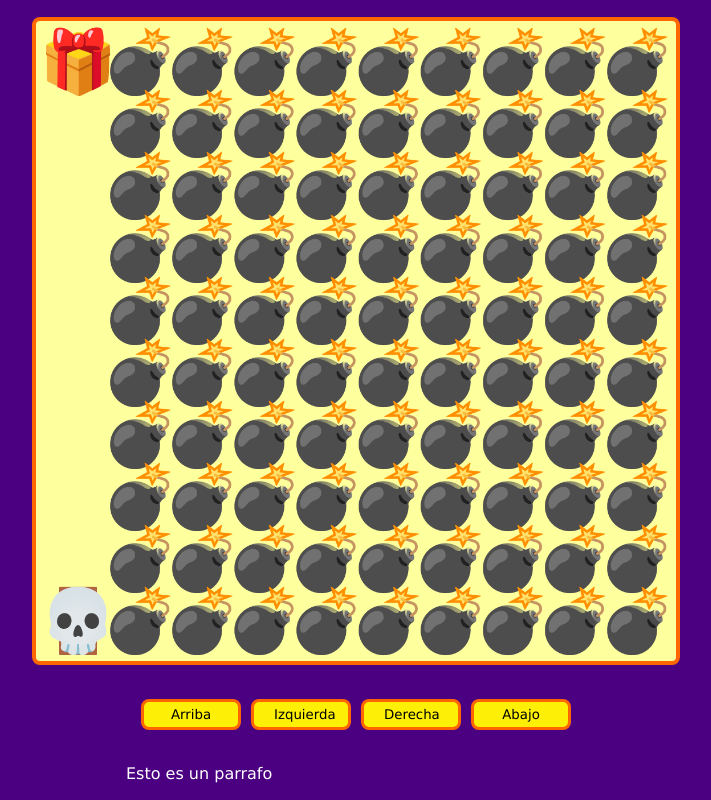
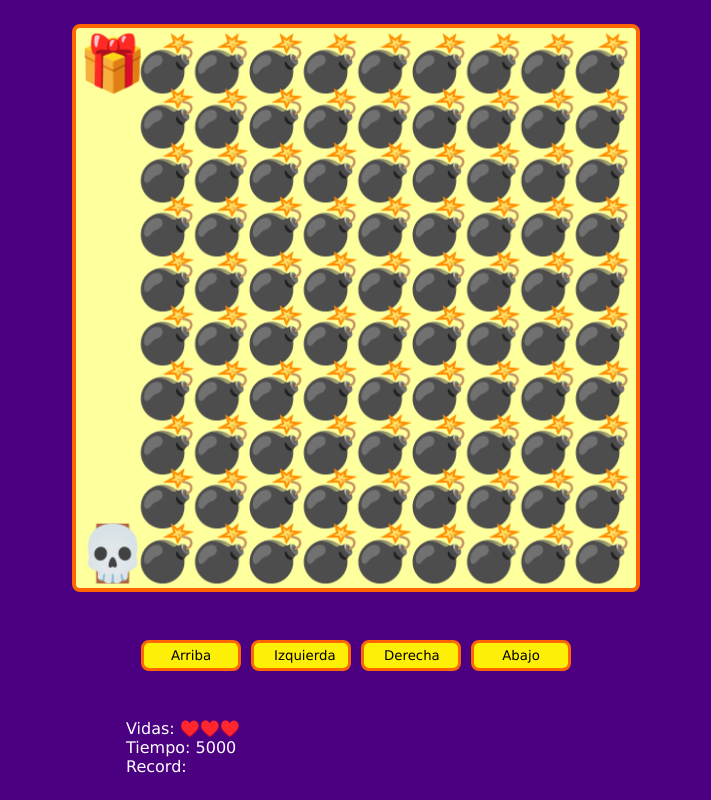
Before and after one commit to amr89-dev/platzi-taller-js-videojuego, a plain HTML site: page index.html in a window 1280 px wide. Shown: the whole page, without its empty margins (284-995 px from the left). Drawn offline with Linux system fonts and the light colour scheme.

Commit message:
falta arreglar los sizes

```diff
--- a/index.html
+++ b/index.html
@@ -20,7 +20,10 @@
       <button class="down">Abajo</button>
     </div>
     <div class="messages">
-      <p>Esto es un parrafo</p>
+      <p>Vidas: <span id="lives"></span></p>
+      <p>Tiempo: <span id="time"></span></p>
+      <p>Record: <span id="record"></span></p>
+      <p id="result"></p>
     </div>
   </div>
   <script src="./maps.js"></script>
--- a/main.js
+++ b/main.js
@@ -4,6 +4,10 @@ const btnUp = document.querySelector(".up");
 const btnLeft = document.querySelector(".left");
 const btnRight = document.querySelector(".right");
 const btnDown = document.querySelector(".down");
+const spanLives = document.querySelector("#lives");
+const spanTime = document.querySelector("#time");
+const spanRecord = document.querySelector("#record");
+const pResult = document.querySelector("#result");
 
 window.addEventListener("load", setCanvasSize);
 window.addEventListener("resize", setCanvasSize);
@@ -11,6 +15,10 @@ let canvasSize;
 let elementSize;
 let level = 0;
 let lives = 3;
+let timeStart;
+let timePlayer;
+let timeInterval;
+
 const playerPosition = {
   x: undefined,
   y: undefined,
@@ -26,8 +34,8 @@ let enemiesPositions = [];
 function setCanvasSize() {
   canvasSize =
     window.innerWidth > window.innerHeight
-      ? innerHeight * 0.8
-      : innerWidth * 0.8;
+      ? innerHeight * 0.7
+      : innerWidth * 0.7;
   canvas.setAttribute("width", canvasSize);
   canvas.setAttribute("height", canvasSize);
   /* Calculando el tamaño de los elementos*/
@@ -53,9 +61,17 @@ function startGame() {
     gameWin();
     return;
   }
+  if (!timeStart) {
+    timeStart = Date.now();
+    timeInterval = setInterval(() => {
+      showTime();
+    }, 100);
+    showRecord();
+  }
   const mapRows = map.trim().split("\n");
   const mapRowCols = mapRows.map((row) => row.trim().split(""));
 
+  showLives();
   //console.log({ mapRows, mapRowCols });
   enemiesPositions = [];
   game.clearRect(0, 0, canvasSize, canvasSize);
@@ -91,6 +107,21 @@ function startGame() {
   movePlayer();
 }
 
+function showLives() {
+  const heartArray = Array(lives).fill(emojis["HEART"]);
+  //console.log(heartArray);
+  spanLives.innerHTML = "";
+  heartArray.forEach((heart) => {
+    spanLives.append(heart);
+  });
+}
+
+function showTime() {
+  spanTime.innerHTML = Date.now() - timeStart;
+}
+function showRecord() {
+  spanRecord.innerHTML = localStorage.getItem("record_time");
+}
 function movePlayer() {
   const colissionX = Math.trunc(playerPosition.x) === giftPosition.x;
   const colissionY = Math.trunc(playerPosition.y) === giftPosition.y;
@@ -122,15 +153,33 @@ function levelUp() {
 
 function gameWin() {
   console.log("Terminaste el juego");
+  clearInterval(timeInterval);
+  const recordTime = localStorage.getItem("record_time");
+  const playerTime = Date.now() - timeStart;
+
+  if (recordTime) {
+    if (recordTime >= playerTime) {
+      localStorage.setItem("record_time", playerTime);
+      pResult.innerHTML = "Superaste el Record";
+    } else {
+      pResult.innerHTML = "No superaste el record";
+    }
+  } else {
+    localStorage.setItem("record_time", playerTime);
+    pResult.innerHTML = "Primera vez? Muy bien, pero ahora trata de superarte";
+  }
+  console.log({ recordTime, playerTime });
 }
 
 function levelFail() {
   lives--;
+
   if (lives <= 0) {
     level = 0;
     lives = 3;
+    timeStart = undefined;
   }
-  console.log({ level, lives });
+  //console.log({ level, lives });
   playerPosition.x = undefined;
   playerPosition.y = undefined;
   startGame();
--- a/maps.js
+++ b/maps.js
@@ -12,6 +12,7 @@ const emojis = {
   BOMB_COLLISION: "🔥",
   GAME_OVER: "👎🏽",
   WIN: "🏆",
+  HEART: "♥️",
 };
 
 const maps = [];
```
